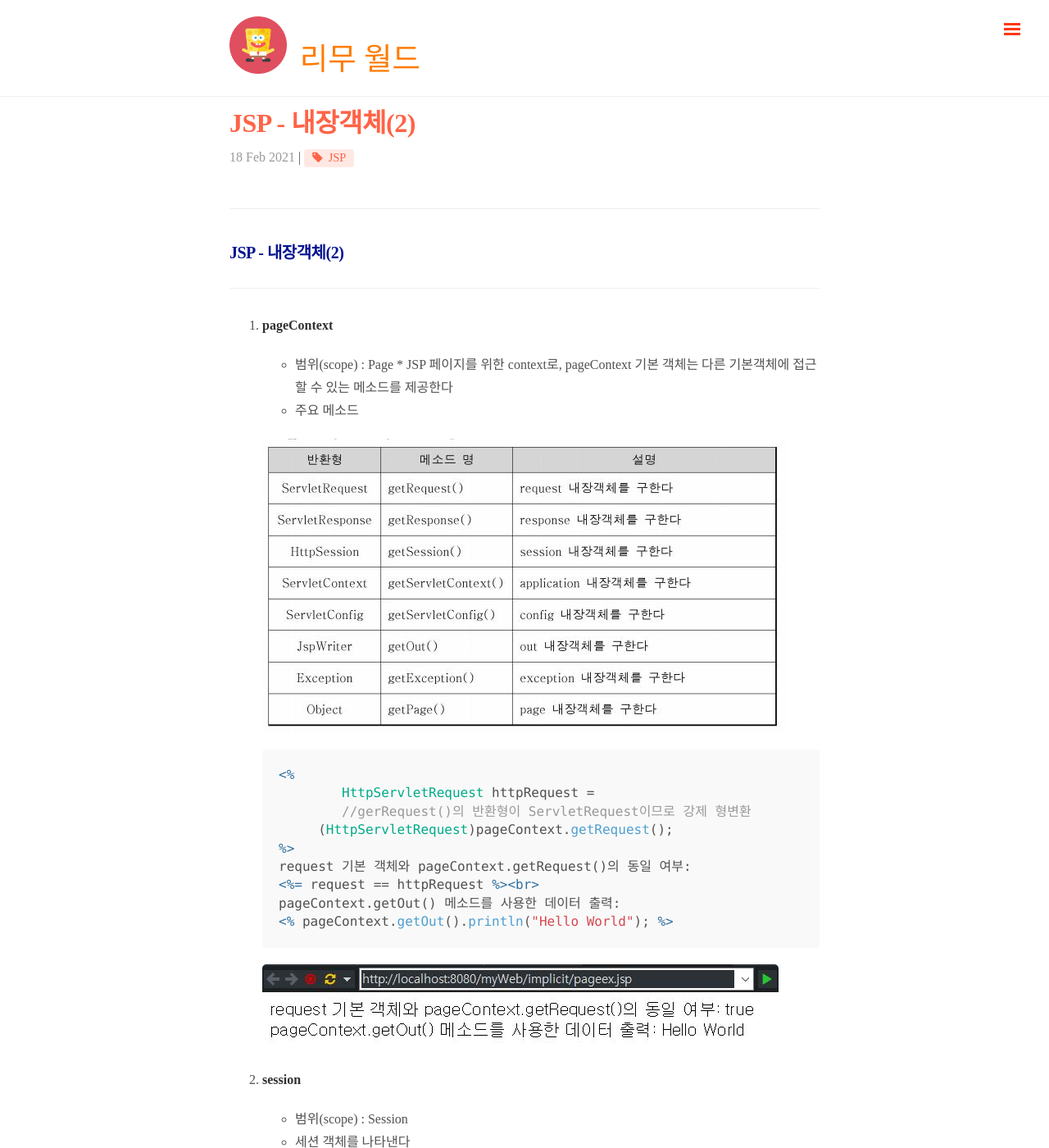
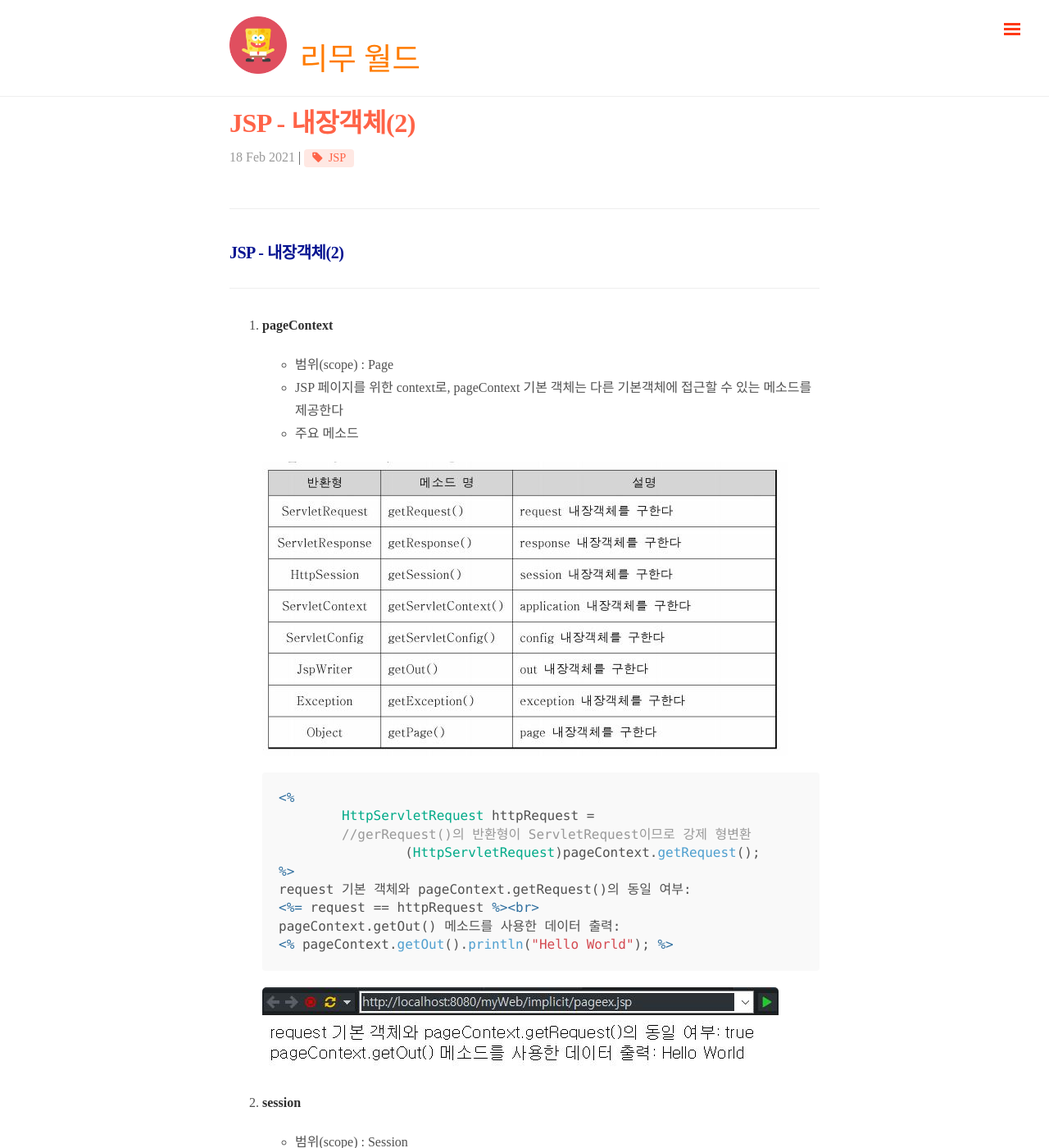
Before and after one commit to limunosekai/limunosekai.github.io, a Jekyll site: the page built from _posts/jsp/2021-02-18-jsp-10.md, in a window 1280 px wide and 1400 px high. Shown: the whole window at 82% size. Built offline with Jekyll 4.4.1, drawn with Linux system fonts in a browser that asks for light colours; nearby versions of some CDN libraries; some web fonts are replaced; comment, search, counter and statistics services are not loaded; some of the changed text lies outside the part shown.

Commit message:
재업로드

```diff
--- a/_posts/jsp/2021-02-18-jsp-10.md
+++ b/_posts/jsp/2021-02-18-jsp-10.md
@@ -15,9 +15,9 @@ comments: true
 
 1. **pageContext**
 
-   * 범위(scope) : Page
-* JSP 페이지를 위한 context로, pageContext 기본 객체는 다른 기본객체에 접근할 수 있는 메소드를 제공한다
-   * 주요 메소드
+   - 범위(scope) : Page
+   - JSP 페이지를 위한 context로, pageContext 기본 객체는 다른 기본객체에 접근할 수 있는 메소드를 제공한다
+   - 주요 메소드
 
    ![pageContext](/assets/post/jsp/2021-02-18-12.JPG)
 
@@ -25,9 +25,9 @@ comments: true
    <%
    	HttpServletRequest httpRequest =
    	//gerRequest()의 반환형이 ServletRequest이므로 강제 형변환
-		(HttpServletRequest)pageContext.getRequest();
+   		(HttpServletRequest)pageContext.getRequest();
    %>
-request 기본 객체와 pageContext.getRequest()의 동일 여부:
+   request 기본 객체와 pageContext.getRequest()의 동일 여부:
    <%= request == httpRequest %><br>
    pageContext.getOut() 메소드를 사용한 데이터 출력:
    <% pageContext.getOut().println("Hello World"); %>
@@ -37,50 +37,50 @@ request 기본 객체와 pageContext.getRequest()의 동일 여부:
 
 2. **session**
 
-   * 범위(scope) : Session
-   * 세션 객체를 나타낸다
+   - 범위(scope) : Session
+   - 세션 객체를 나타낸다.
 
 3. **application**
 
-   * 범위(scope) : Application
-   * application 기본 객체는 JSP 페이지의 서블릿 컨텍스트를 말한다. application 기본 객체는 웹 어플리케이션 당 하나씩 존재한다
-   * 초기파라미터 메소드
+   - 범위(scope) : Application
+   - application 기본 객체는 JSP 페이지의 서블릿 컨텍스트를 말한다. application 기본 객체는 웹 어플리케이션 당 하나씩 존재한다
+   - 초기파라미터 메소드
 
    ![application](/assets/post/jsp/2021-02-18-14.JPG)
 
-   * 서버정보 메소드
+   - 서버정보 메소드
 
    ![서버정보](/assets/post/jsp/2021-02-18-15.JPG)
 
-   * 로그 메시지 기록 메소드
+   - 로그 메시지 기록 메소드
 
    ![로그기록](/assets/post/jsp/2021-02-18-16.JPG)
 
-   * 웹 어플리케이션 자원 메소드
+   - 웹 어플리케이션 자원 메소드
 
    ![자원](/assets/post/jsp/2021-02-18-17.JPG)
 
 4. **out**
 
-   * 범위(scope) : Page
-   * JSP 페이지의 출력을 담당. 웹 브라우저 응답을 출력하기 위한 JspWriter 객체
-   * 주요 메소드
+   - 범위(scope) : Page
+   - JSP 페이지의 출력을 담당. 웹 브라우저 응답을 출력하기 위한 JspWriter 객체
+   - 주요 메소드
 
    ![out](/assets/post/jsp/2021-02-18-18.JPG)
 
 5. **config**
 
-   * 범위(scope) : Page
-   * JSP 페이지에서 사용할 초기 파라미터를 저장하고 있다
+   - 범위(scope) : Page
+   - JSP 페이지에서 사용할 초기 파라미터를 저장하고 있다
 
 6. **page**
 
-   * 범위(scope) : Page
-   * Page 기본 객체는 JSP 페이지 그 자체를 의미한다
+   - 범위(scope) : Page
+   - Page 기본 객체는 JSP 페이지 그 자체를 의미한다
 
 7. **exception**
 
-   * exception 기본 객체는 JSP 페이지에서 발생한 에러를 처리할 때 사용한다. page 지시어의 isErrorPage가 true로 설정되는 경우에만 exception 내장객체를 사용할 수 있다
+   - exception 기본 객체는 JSP 페이지에서 발생한 에러를 처리할 때 사용한다. page 지시어의 isErrorPage가 true로 설정되는 경우에만 exception 내장객체를 사용할 수 있다
 
 <br>
 
```
Also changed, not shown: _posts/jsp/2021-02-17-jsp-07.md (+18 -18 lines), _posts/jsp/2021-02-18-jsp-08.md (+9 -9 lines), _posts/jsp/2021-02-18-jsp-09.md (+10 -10 lines), _posts/jsp/2021-02-18-jsp-11.md (added, +95 -0 lines), _posts/logforce/2021-02-17-log.md (+1 -1 lines).
